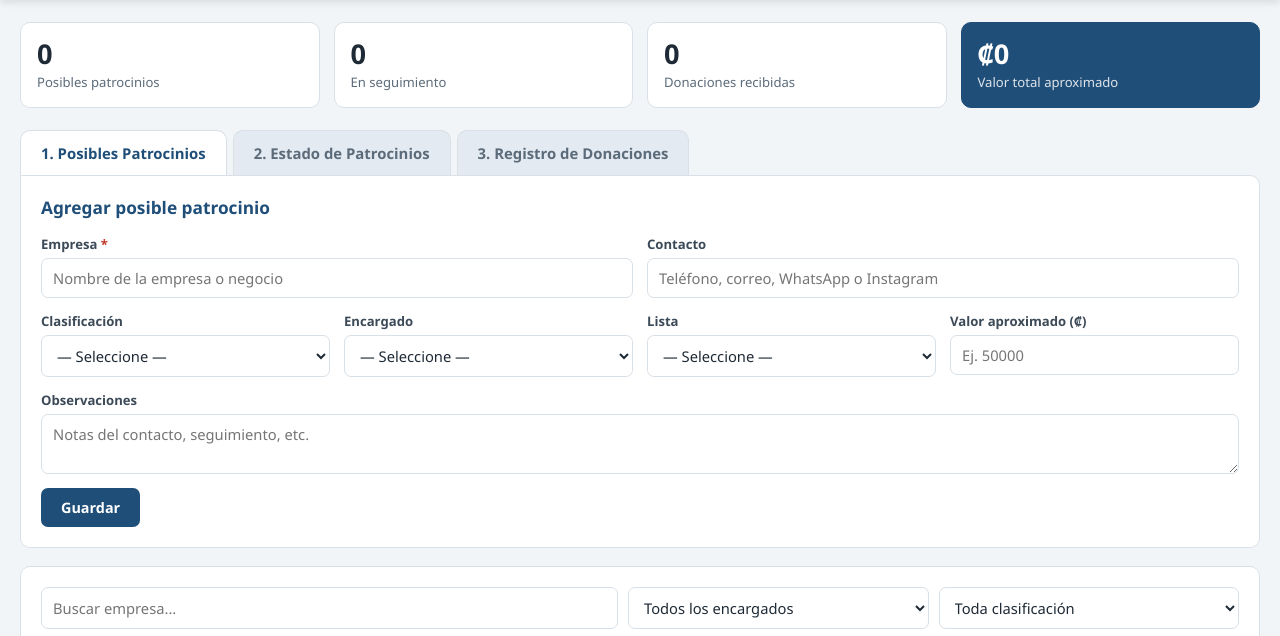
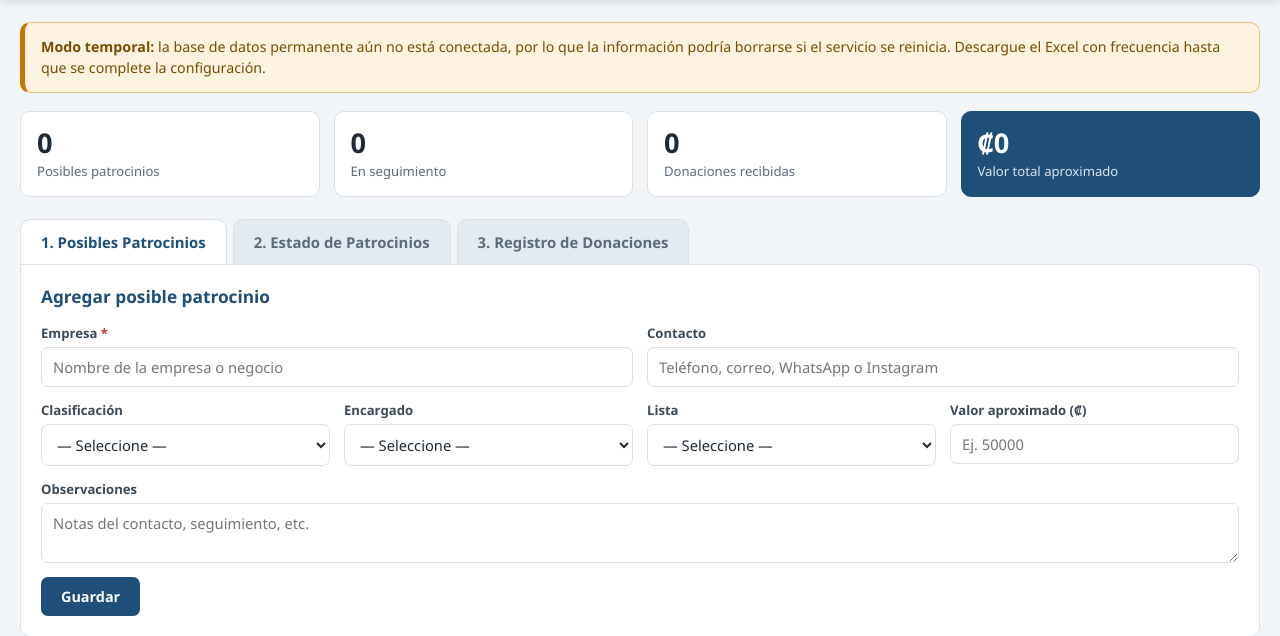
Before and after one commit to castrochat27-a11y/patrocinios-casa-semilla, a Flask app: page / in a window 1280 px wide. Shown: the part 90-726 px from the top of the page. Run offline with Flask 3, Linux system fonts and the light colour scheme; data that the repository does not hold is empty.

Commit message:
Add files via upload

```diff
--- a/static/script.js
+++ b/static/script.js
@@ -313,7 +313,19 @@ function actualizarAyudas() {
     if (el) el.addEventListener("change", actualizarAyudas);
   });
 
+// ===================== Estado de la base de datos =====================
+async function verificarBaseDatos() {
+  try {
+    const res = await fetch("/api/estado-bd");
+    const d = await res.json();
+    document.getElementById("aviso-bd").classList.toggle("oculto", d.permanente === true);
+  } catch (e) {
+    /* silencioso */
+  }
+}
+
 // ===================== Inicio =====================
 Object.keys(SECCIONES).forEach((s) => cargar(s));
 cargarResumen();
 actualizarAyudas();
+verificarBaseDatos();
--- a/static/style.css
+++ b/static/style.css
@@ -54,6 +54,19 @@ body {
 
 /* ---------- Contenedor ---------- */
 .contenedor { max-width: 1300px; margin: 0 auto; padding: 22px 20px 70px; }
+
+/* ---------- Aviso de base de datos ---------- */
+.aviso-bd {
+  background: #fdf3e0;
+  border: 1px solid #e8c07d;
+  border-left: 5px solid var(--naranja);
+  color: #7a4d00;
+  padding: 13px 16px;
+  border-radius: var(--radio);
+  margin-bottom: 18px;
+  font-size: .89rem;
+  line-height: 1.5;
+}
 
 /* ---------- Tarjetas resumen ---------- */
 .tarjetas-resumen {
```
